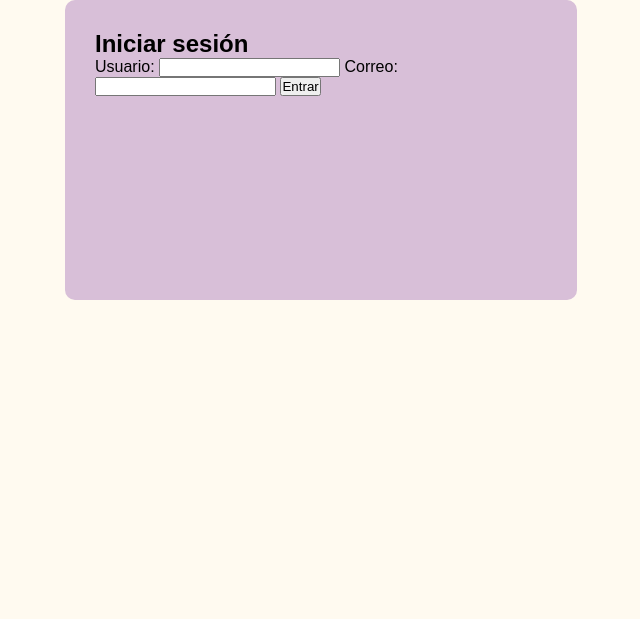
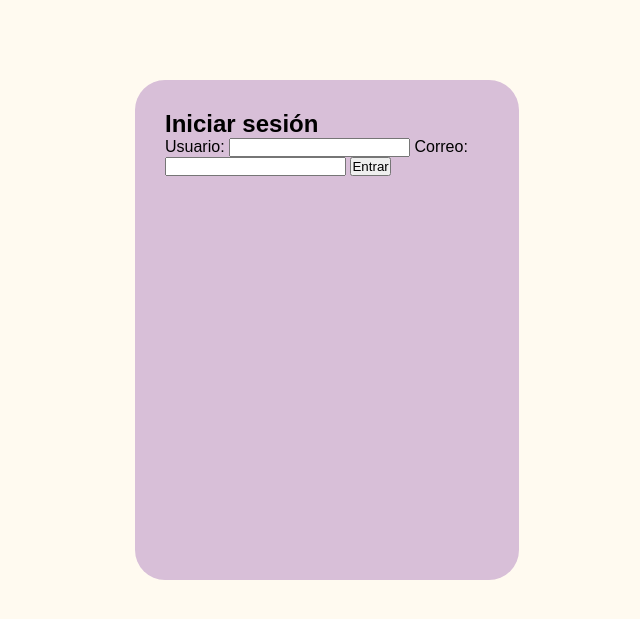
Before and after one commit to Valentina-sierra1220/PaginaDeRecetas, a Flask app: page / in a window 1280 px wide. Shown: the top 619 px of the page, without its empty margins (375-1015 px from the left). Run offline with Flask 3, Linux system fonts and the light colour scheme.

Commit message:
se sigue haciendo cambios en la interfaz de la ventana principal

```diff
--- a/static/estilos.css
+++ b/static/estilos.css
@@ -17,10 +17,11 @@ h1 {
 
 
 .formulario-inicio{
-    width: 40%;
-    height: 300px;
-    margin-left: 440px;
+    width: 30%;
+    height: 500px;
+    margin-left: 510px;
+    margin-top: 80px;
     padding: 30px;
     background-color: #d8bfd8;
-    border-radius: 10px;
+    border-radius: 30px;
 }
```
